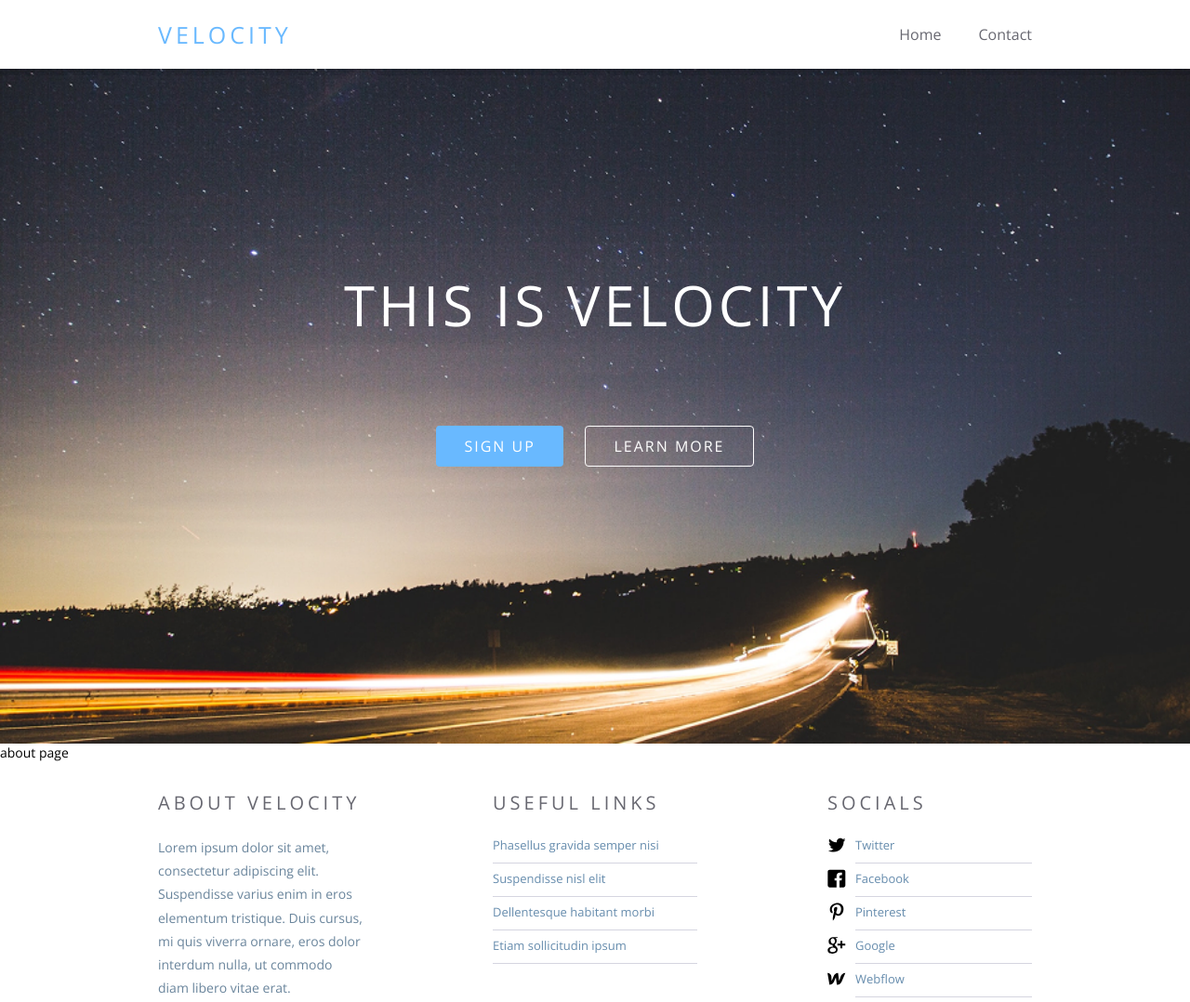
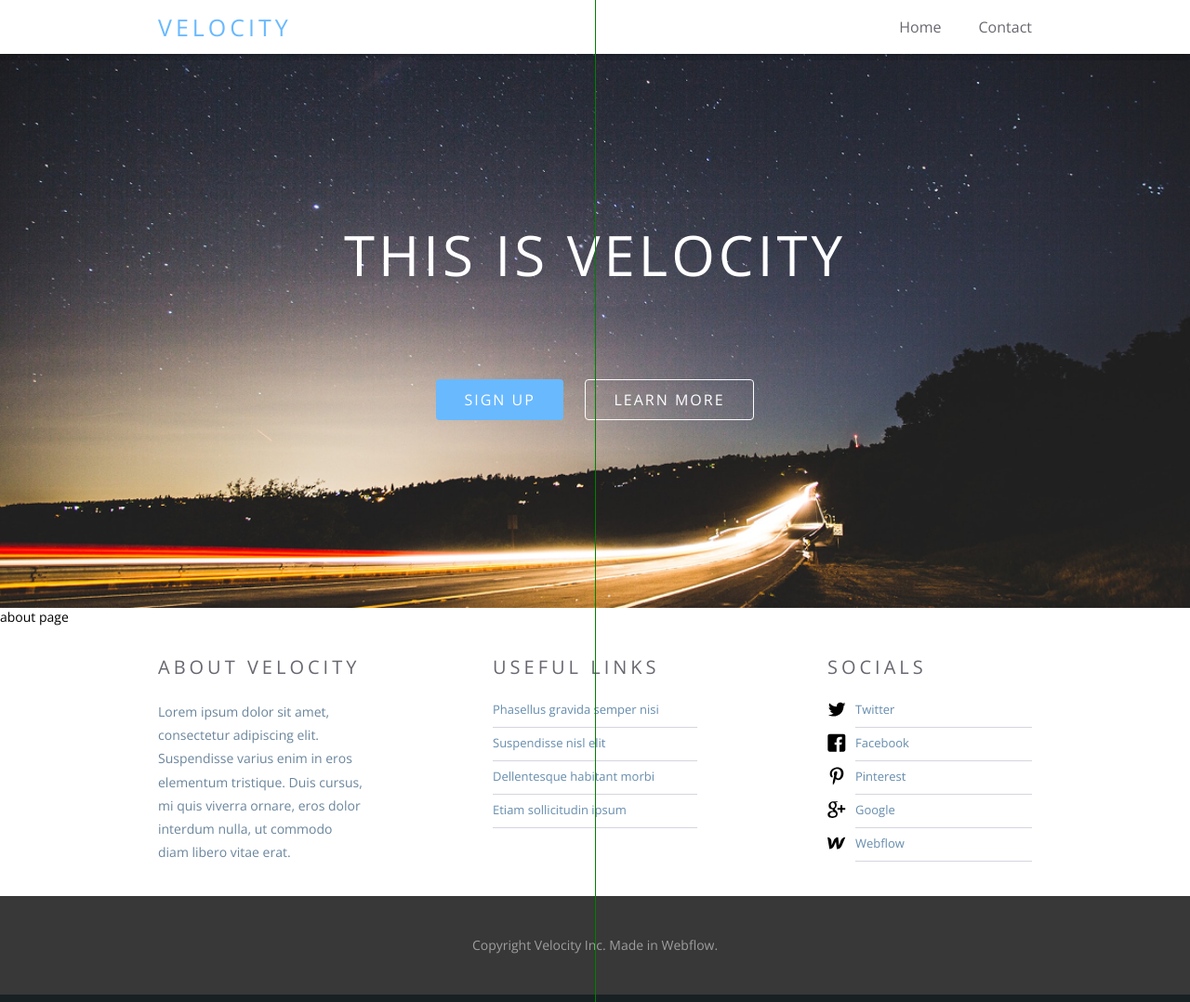
Before and after one commit to UmerNaZavode/html-velocity, a website built with Vite: page index.html in a window 1280 px wide. Shown: the top 1078 px of the page at 93% size. Built offline with nearby package versions, Linux system fonts and the light colour scheme.

Commit message:
welcome px perfect

```diff
--- a/src/scss/blocks/base.scss
+++ b/src/scss/blocks/base.scss
@@ -2,11 +2,22 @@
 
 /* Общие стили страницы*/
 body {
+    position: relative;
     font-family: "Open Sans", sans-serif;
     font-weight: 400;
     font-size: 14px;
     @media screen and (max-width: 400px) {
         margin-bottom: 40px;
+    }
+    &::before {
+      content: "";
+      position: absolute;
+        top: 0;
+        left: 50%;
+        width: 1px;
+        height: 100%;
+        background: green;
+        z-index: 1000;
     }
 }
 
--- a/src/scss/blocks/header.scss
+++ b/src/scss/blocks/header.scss
@@ -1,5 +1,5 @@
 .header {
-  padding: 20px 0;
+  padding: 12px 0;
   width: 100%;
 
   position: fixed;
--- a/src/scss/blocks/welcome.scss
+++ b/src/scss/blocks/welcome.scss
@@ -1,9 +1,9 @@
 .welcome {
   position: relative;
   min-height: 600px;
-  height: 100vh;
-  padding: 195px 0;
-  display: flex;
+  height: 654px;
+  //display: flex;
+  padding-top: 244px;
   justify-content: center;
   align-items: center;
   color: #ffffff;
@@ -26,7 +26,7 @@
     letter-spacing: 4px;
     text-transform: uppercase;
     color: #ffffff;
-    margin-bottom: 100px;
+    margin-bottom: 104px;
     @media screen and (max-width: 768px) {
       font-size: 40px;
       margin-bottom: 50px;
```
